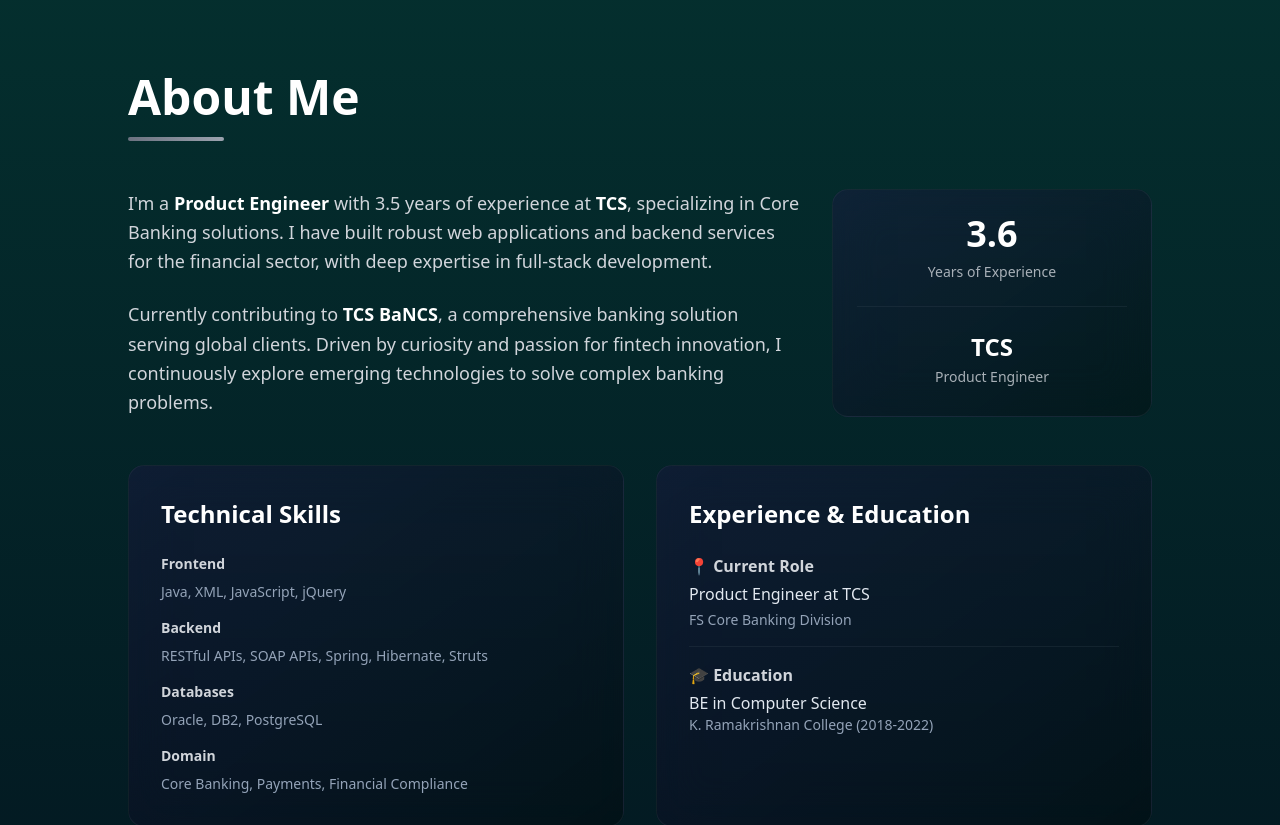
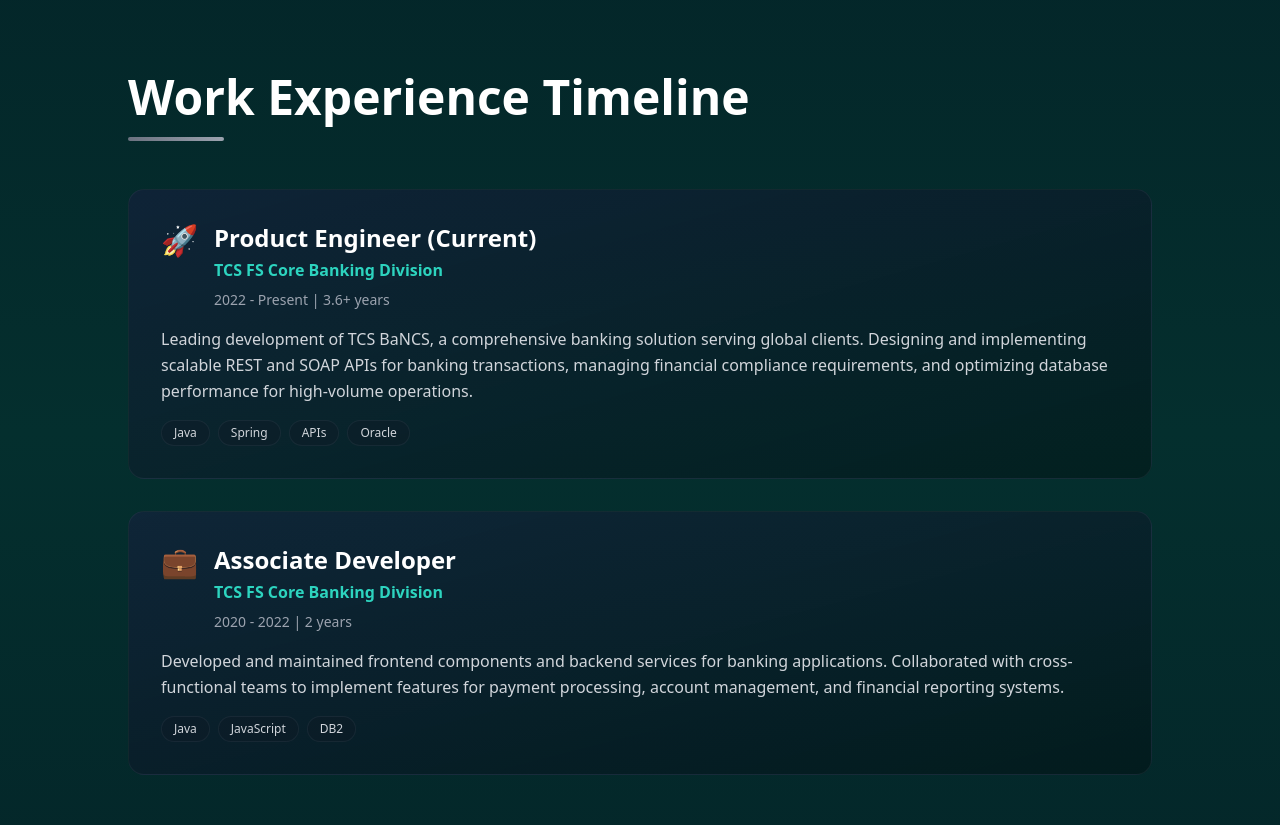
Before and after one commit to Barani-Dharan-S/my-portfolio, a React (Vite) app: page / in a window 1280 px wide. Shown: the part 1720-2545 px from the top of the page. Built offline with nearby package versions, Linux system fonts and the light colour scheme; the HTML template or start-up script is replaced by a standard one.

Commit message:
Add resume download button, work experience timeline, and scroll animations

```diff
--- a/src/App.jsx
+++ b/src/App.jsx
@@ -10,6 +10,27 @@
     }
     window.addEventListener('scroll', handleScroll)
     return () => window.removeEventListener('scroll', handleScroll)
+  }, [])
+
+  // Scroll animations with Intersection Observer
+  useEffect(() => {
+    const observer = new IntersectionObserver(
+      (entries) => {
+        entries.forEach((entry) => {
+          if (entry.isIntersecting) {
+            entry.target.classList.add('visible')
+            observer.unobserve(entry.target)
+          }
+        })
+      },
+      { threshold: 0.1 }
+    )
+
+    document.querySelectorAll('.scroll-animate').forEach((el) => {
+      observer.observe(el)
+    })
+
+    return () => observer.disconnect()
   }, [])
 
   return (
@@ -45,6 +66,9 @@
             <a href="#projects" className="px-6 py-3 bg-white hover:bg-gray-100 text-black rounded-xl font-semibold transition-all duration-300 hover:shadow-lg hover:shadow-white/20 hover:scale-105">
               View My Work
             </a>
+            <a href="resume.pdf" download className="px-6 py-3 bg-teal-600 hover:bg-teal-500 text-white rounded-xl font-semibold transition-all duration-300 hover:shadow-lg hover:shadow-teal-600/30 hover:scale-105">
+              📥 Download Resume
+            </a>
             <a href="#contact" className="px-6 py-3 border-2 border-gray-400 text-gray-300 font-semibold rounded-xl hover:bg-gray-600/10 transition-all duration-300 hover:shadow-lg hover:shadow-gray-600/20 hover:scale-105 relative group">
               <span className="absolute inset-0 bg-gray-600 rounded-xl opacity-0 group-hover:opacity-10 transition-opacity"></span>
               <span className="relative">Get in Touch</span>
@@ -56,11 +80,11 @@
       <section id="projects" className="px-6 py-16 md:py-24 relative z-10">
         <div className="max-w-5xl mx-auto">
           <div className="mb-16">
-            <h2 className="text-4xl md:text-5xl font-bold mb-4 text-white">Featured Projects</h2>
+            <h2 className="text-4xl md:text-5xl font-bold mb-4 text-white scroll-animate animate-slide-up">Featured Projects</h2>
             <div className="h-1 w-24 bg-gradient-to-r from-gray-500 to-gray-400 rounded-full"></div>
           </div>
           <div className="grid md:grid-cols-2 gap-8">
-            <div className="group relative">
+            <div className="group relative scroll-animate animate-slide-in-left">
               <div className="absolute -inset-1 bg-gradient-to-r from-gray-700 to-gray-600 rounded-2xl opacity-0 group-hover:opacity-20 blur transition duration-300 group-hover:duration-200"></div>
               <div className="relative bg-black/40 backdrop-blur-xl border border-gray-600/20 rounded-2xl p-6 hover:border-gray-600/40 transition-all duration-300">
                 <div className="w-full h-48 bg-gradient-to-br from-gray-900/20 to-black/40 rounded-xl mb-6 flex items-center justify-center border border-gray-600/10 group-hover:border-gray-600/30 transition-colors">
@@ -78,7 +102,7 @@
               </div>
             </div>
 
-            <div className="group relative">
+            <div className="group relative scroll-animate animate-slide-in-left">
               <div className="absolute -inset-1 bg-gradient-to-r from-gray-700 to-gray-600 rounded-2xl opacity-0 group-hover:opacity-20 blur transition duration-300 group-hover:duration-200"></div>
               <div className="relative bg-black/40 backdrop-blur-xl border border-gray-600/20 rounded-2xl p-6 hover:border-gray-600/40 transition-all duration-300">
                 <div className="w-full h-48 bg-gradient-to-br from-gray-900/20 to-black/40 rounded-xl mb-6 flex items-center justify-center border border-gray-600/10 group-hover:border-gray-600/30 transition-colors">
@@ -96,7 +120,7 @@
               </div>
             </div>
 
-            <div className="group relative">
+            <div className="group relative scroll-animate animate-slide-in-right">
               <div className="absolute -inset-1 bg-gradient-to-r from-gray-700 to-gray-600 rounded-2xl opacity-0 group-hover:opacity-20 blur transition duration-300 group-hover:duration-200"></div>
               <div className="relative bg-black/40 backdrop-blur-xl border border-gray-600/20 rounded-2xl p-6 hover:border-gray-600/40 transition-all duration-300">
                 <div className="w-full h-48 bg-gradient-to-br from-gray-900/20 to-black/40 rounded-xl mb-6 flex items-center justify-center border border-gray-600/10 group-hover:border-gray-600/30 transition-colors">
@@ -114,7 +138,7 @@
               </div>
             </div>
 
-            <div className="group relative">
+            <div className="group relative scroll-animate animate-slide-in-left">
               <div className="absolute -inset-1 bg-gradient-to-r from-gray-700 to-gray-600 rounded-2xl opacity-0 group-hover:opacity-20 blur transition duration-300 group-hover:duration-200"></div>
               <div className="relative bg-black/40 backdrop-blur-xl border border-gray-600/20 rounded-2xl p-6 hover:border-gray-600/40 transition-all duration-300">
                 <div className="w-full h-48 bg-gradient-to-br from-gray-900/20 to-black/40 rounded-xl mb-6 flex items-center justify-center border border-gray-600/10 group-hover:border-gray-600/30 transition-colors">
@@ -134,16 +158,68 @@
           </div>
         </div>
       </section>
+      <section className="px-6 py-16 md:py-24 relative z-10">
+        <div className="max-w-5xl mx-auto">
+          <div className="mb-12">
+            <h2 className="text-4xl md:text-5xl font-bold mb-4 text-white scroll-animate animate-slide-up">Work Experience Timeline</h2>
+            <div className="h-1 w-24 bg-gradient-to-r from-gray-500 to-gray-400 rounded-full"></div>
+          </div>
 
+          <div className="space-y-8">
+            <div className="scroll-animate animate-slide-in-left">
+              <div className="bg-gradient-to-br from-purple-950/20 to-black/30 border border-gray-600/20 rounded-2xl p-8 backdrop-blur-xl hover:border-gray-600/40 transition-all duration-300">
+                <div className="flex items-start gap-4 mb-4">
+                  <div className="text-3xl">🚀</div>
+                  <div className="flex-1">
+                    <h3 className="text-2xl font-bold text-white mb-1">Product Engineer (Current)</h3>
+                    <p className="text-teal-400 font-semibold mb-2">TCS FS Core Banking Division</p>
+                    <p className="text-gray-400 text-sm">2022 - Present | 3.6+ years</p>
+                  </div>
+                </div>
+                <p className="text-gray-300 leading-relaxed mb-4">
+                  Leading development of TCS BaNCS, a comprehensive banking solution serving global clients. Designing and implementing scalable REST and SOAP APIs for banking transactions, managing financial compliance requirements, and optimizing database performance for high-volume operations.
+                </p>
+                <div className="flex flex-wrap gap-2">
+                  <span className="px-3 py-1 bg-gray-900/30 border border-gray-600/20 text-gray-300 rounded-full text-xs font-medium">Java</span>
+                  <span className="px-3 py-1 bg-gray-900/30 border border-gray-600/20 text-gray-300 rounded-full text-xs font-medium">Spring</span>
+                  <span className="px-3 py-1 bg-gray-900/30 border border-gray-600/20 text-gray-300 rounded-full text-xs font-medium">APIs</span>
+                  <span className="px-3 py-1 bg-gray-900/30 border border-gray-600/20 text-gray-300 rounded-full text-xs font-medium">Oracle</span>
+                </div>
+              </div>
+            </div>
+
+            <div className="scroll-animate animate-slide-in-right">
+              <div className="bg-gradient-to-br from-purple-950/20 to-black/30 border border-gray-600/20 rounded-2xl p-8 backdrop-blur-xl hover:border-gray-600/40 transition-all duration-300">
+                <div className="flex items-start gap-4 mb-4">
+                  <div className="text-3xl">💼</div>
+                  <div className="flex-1">
+                    <h3 className="text-2xl font-bold text-white mb-1">Associate Developer</h3>
+                    <p className="text-teal-400 font-semibold mb-2">TCS FS Core Banking Division</p>
+                    <p className="text-gray-400 text-sm">2020 - 2022 | 2 years</p>
+                  </div>
+                </div>
+                <p className="text-gray-300 leading-relaxed mb-4">
+                  Developed and maintained frontend components and backend services for banking applications. Collaborated with cross-functional teams to implement features for payment processing, account management, and financial reporting systems.
+                </p>
+                <div className="flex flex-wrap gap-2">
+                  <span className="px-3 py-1 bg-gray-900/30 border border-gray-600/20 text-gray-300 rounded-full text-xs font-medium">Java</span>
+                  <span className="px-3 py-1 bg-gray-900/30 border border-gray-600/20 text-gray-300 rounded-full text-xs font-medium">JavaScript</span>
+                  <span className="px-3 py-1 bg-gray-900/30 border border-gray-600/20 text-gray-300 rounded-full text-xs font-medium">DB2</span>
+                </div>
+              </div>
+            </div>
+          </div>
+        </div>
+      </section>
       <section id="about" className="px-6 py-16 md:py-24 relative z-10">
         <div className="max-w-5xl mx-auto">
           <div className="mb-12">
-            <h2 className="text-4xl md:text-5xl font-bold mb-4 text-white">About Me</h2>
+            <h2 className="text-4xl md:text-5xl font-bold mb-4 text-white scroll-animate animate-slide-up">About Me</h2>
             <div className="h-1 w-24 bg-gradient-to-r from-gray-500 to-gray-400 rounded-full"></div>
           </div>
 
           <div className="grid md:grid-cols-3 gap-8 mb-12">
-            <div className="md:col-span-2">
+            <div className="md:col-span-2 scroll-animate animate-slide-in-left">
               <p className="text-gray-300 leading-relaxed mb-6 text-lg">
                 I'm a <span className="text-white font-semibold">Product Engineer</span> with 3.5 years of experience at <span className="text-white font-semibold">TCS</span>, specializing in Core Banking solutions. I have built robust web applications and backend services for the financial sector, with deep expertise in full-stack development.
               </p>
@@ -152,7 +228,7 @@
               </p>
             </div>
 
-            <div className="bg-gradient-to-br from-purple-950/20 to-black/30 border border-gray-600/20 rounded-2xl p-6 backdrop-blur-xl">
+            <div className="bg-gradient-to-br from-purple-950/20 to-black/30 border border-gray-600/20 rounded-2xl p-6 backdrop-blur-xl scroll-animate animate-slide-in-right">
               <div className="text-center">
                 <div className="text-4xl font-bold text-white mb-2">3.6</div>
                 <p className="text-gray-300/80 text-sm">Years of Experience</p>
@@ -165,7 +241,7 @@
           </div>
 
           <div className="grid md:grid-cols-2 gap-8">
-            <div className="bg-gradient-to-br from-purple-950/20 to-black/30 border border-gray-600/20 rounded-2xl p-8 backdrop-blur-xl hover:border-gray-600/40 transition-all duration-300">
+            <div className="bg-gradient-to-br from-purple-950/20 to-black/30 border border-gray-600/20 rounded-2xl p-8 backdrop-blur-xl hover:border-gray-600/40 transition-all duration-300 scroll-animate animate-slide-in-left">
               <h3 className="text-2xl font-bold mb-6 text-white">Technical Skills</h3>
               <div className="space-y-4">
                 <div>
@@ -187,7 +263,7 @@
               </div>
             </div>
 
-            <div className="bg-gradient-to-br from-purple-950/20 to-black/30 border border-gray-600/20 rounded-2xl p-8 backdrop-blur-xl hover:border-gray-600/40 transition-all duration-300">
+            <div className="bg-gradient-to-br from-purple-950/20 to-black/30 border border-gray-600/20 rounded-2xl p-8 backdrop-blur-xl hover:border-gray-600/40 transition-all duration-300 scroll-animate animate-slide-in-right">
               <h3 className="text-2xl font-bold mb-6 text-white">Experience & Education</h3>
               <div className="space-y-4">
                 <div className="pb-4 border-b border-gray-600/20">
@@ -209,7 +285,7 @@
       <section id="contact" className="px-6 py-16 md:py-24 relative z-10">
         <div className="max-w-3xl mx-auto">
           <div className="text-center mb-12">
-            <h2 className="text-4xl md:text-5xl font-bold mb-4 text-white">Let's Connect</h2>
+            <h2 className="text-4xl md:text-5xl font-bold mb-4 text-white scroll-animate animate-slide-up">Let's Connect</h2>
             <div className="h-1 w-24 bg-gradient-to-r from-gray-500 to-gray-400 rounded-full mx-auto mb-6"></div>
             <p className="text-gray-300 text-lg">
               Have a question or want to collaborate? I'd love to hear from you!
@@ -217,7 +293,7 @@
           </div>
 
           <div className="grid grid-cols-1 md:grid-cols-2 gap-6 mb-8">
-            <a href="mailto:baranirinzz@gmail.com" className="group relative">
+            <a href="mailto:baranirinzz@gmail.com" className="group relative scroll-animate animate-slide-in-left">
               <div className="absolute -inset-1 bg-gradient-to-r from-gray-700 to-gray-600 rounded-xl opacity-0 group-hover:opacity-20 blur transition duration-300"></div>
               <div className="relative bg-black/40 backdrop-blur-xl border border-gray-600/20 rounded-xl p-6 hover:border-gray-600/40 transition-all duration-300 text-center">
                 <div className="text-3xl mb-3">✉️</div>
@@ -227,7 +303,7 @@
               </div>
             </a>
 
-            <a href="tel:+918124684550" className="group relative">
+            <a href="tel:+918124684550" className="group relative scroll-animate animate-slide-in-right">
               <div className="absolute -inset-1 bg-gradient-to-r from-gray-700 to-gray-600 rounded-xl opacity-0 group-hover:opacity-20 blur transition duration-300"></div>
               <div className="relative bg-black/40 backdrop-blur-xl border border-gray-600/20 rounded-xl p-6 hover:border-gray-600/40 transition-all duration-300 text-center">
                 <div className="text-3xl mb-3">📱</div>
@@ -239,14 +315,14 @@
           </div>
 
           <div className="flex flex-col sm:flex-row gap-4 justify-center">
-            <a href="https://github.com/Barani-Dharan-S" target="_blank" rel="noopener noreferrer" className="flex-1 group relative">
+            <a href="https://github.com/Barani-Dharan-S" target="_blank" rel="noopener noreferrer" className="flex-1 group relative scroll-animate animate-slide-in-left">
               <div className="absolute -inset-1 bg-gradient-to-r from-gray-700 to-gray-600 rounded-xl opacity-0 group-hover:opacity-20 blur transition duration-300"></div>
               <div className="relative bg-black/40 backdrop-blur-xl border border-gray-600/20 rounded-xl px-6 py-4 hover:border-gray-600/40 transition-all duration-300 text-center font-semibold">
                 <span className="text-gray-300 group-hover:text-white transition-colors">🐙 GitHub</span>
               </div>
             </a>
 
-            <a href="https://linkedin.com/in/baranidharan-s-b20a53211" target="_blank" rel="noopener noreferrer" className="flex-1 group relative">
+            <a href="https://linkedin.com/in/baranidharan-s-b20a53211" target="_blank" rel="noopener noreferrer" className="flex-1 group relative scroll-animate animate-slide-in-right">
               <div className="absolute -inset-1 bg-gradient-to-r from-gray-700 to-gray-600 rounded-xl opacity-0 group-hover:opacity-20 blur transition duration-300"></div>
               <div className="relative bg-black/40 backdrop-blur-xl border border-gray-600/20 rounded-xl px-6 py-4 hover:border-gray-600/40 transition-all duration-300 text-center font-semibold">
                 <span className="text-gray-300 group-hover:text-white transition-colors">💼 LinkedIn</span>
--- a/src/index.css
+++ b/src/index.css
@@ -58,6 +58,39 @@
     }
   }
 
+  @keyframes slide-in-left {
+    from {
+      opacity: 0;
+      transform: translateX(-30px);
+    }
+    to {
+      opacity: 1;
+      transform: translateX(0);
+    }
+  }
+
+  @keyframes slide-in-right {
+    from {
+      opacity: 0;
+      transform: translateX(30px);
+    }
+    to {
+      opacity: 1;
+      transform: translateX(0);
+    }
+  }
+
+  @keyframes slide-up {
+    from {
+      opacity: 0;
+      transform: translateY(30px);
+    }
+    to {
+      opacity: 1;
+      transform: translateY(0);
+    }
+  }
+
   .animate-blob {
     animation: blob 7s infinite;
   }
@@ -68,6 +101,31 @@
 
   .animate-fade-in {
     animation: fade-in 0.6s ease-out forwards;
+  }
+
+  .animate-slide-in-left {
+    animation: slide-in-left 0.6s ease-out forwards;
+    opacity: 0;
+  }
+
+  .animate-slide-in-right {
+    animation: slide-in-right 0.6s ease-out forwards;
+    opacity: 0;
+  }
+
+  .animate-slide-up {
+    animation: slide-up 0.6s ease-out forwards;
+    opacity: 0;
+  }
+
+  .visible {
+    opacity: 1 !important;
+  }
+
+  .visible.animate-slide-in-left,
+  .visible.animate-slide-in-right,
+  .visible.animate-slide-up {
+    opacity: 1 !important;
   }
 
   .animation-delay-200 {
```
